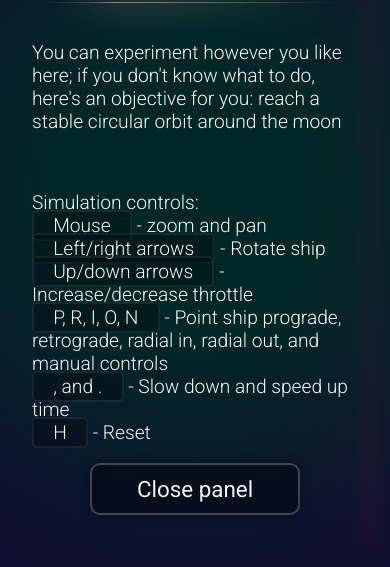
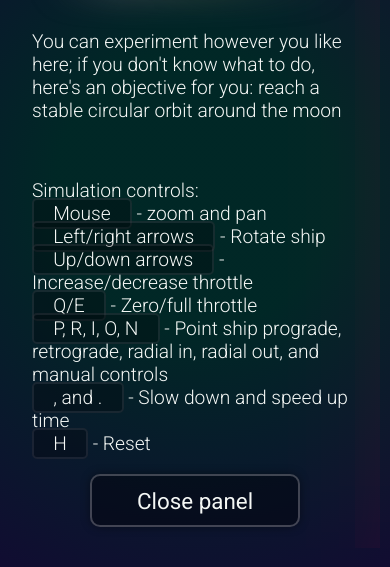
Before and after one commit to Dalv-Dalv/SpaceOddities, a plain HTML site: page orbitGame.html in a window 390 px wide. Shown: the part 233-800 px from the top of the page. Drawn offline with Linux system fonts and the light colour scheme.

```diff
--- a/orbitGame.html
+++ b/orbitGame.html
@@ -47,6 +47,7 @@
                 <span class="control">Mouse</span> - zoom and pan <br>
                 <span class="control">Left/right arrows</span> - Rotate ship <br>
                 <span class="control">Up/down arrows</span> - Increase/decrease throttle <br>
+                <span class="control">Q/E</span> - Zero/full throttle <br>
                 <span class="control">P, R, I, O, N</span> - Point ship prograde, retrograde, radial in, radial out, and manual controls <br>
                 <span class="control">, and .</span> - Slow down and speed up time <br>
                 <span class="control">H</span> - Reset
--- a/style_general.scss
+++ b/style_general.scss
@@ -6,7 +6,8 @@
 }
 
 html, body {
-    width: 100%;
+    width: 100vw;
+    overflow-x: hidden;
 }
 
 // Background color
```
Also changed, not shown: style_general.css, 1 other file.
